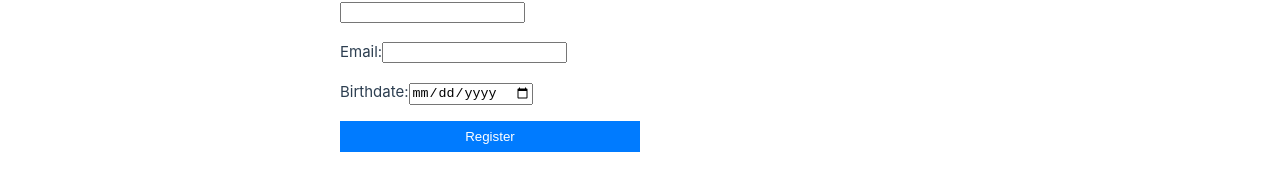
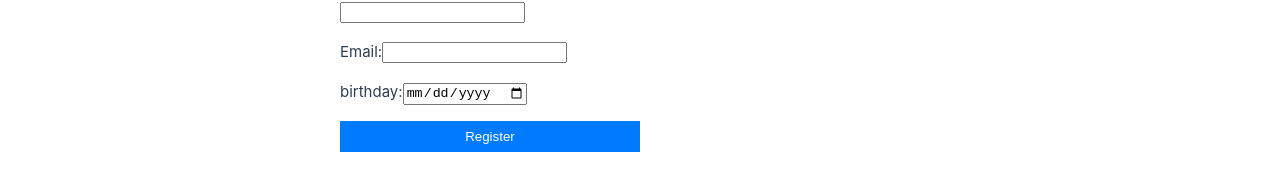
Before and after one commit to qfranklin/vue, a Vue app: page /register in a window 1280 px wide. Shown: the part 416-588 px from the top of the page. Built offline with nearby package versions, Linux system fonts and the light colour scheme.

Commit message:
fixed birthday name

```diff
--- a/src/views/RegisterPage.vue
+++ b/src/views/RegisterPage.vue
@@ -21,8 +21,8 @@
           <input type="email" id="email" v-model="email" required>
         </div>
         <div>
-          <label for="birthdate">Birthdate:</label>
-          <input type="date" id="birthdate" v-model="birthdate" required>
+          <label for="birthday">birthday:</label>
+          <input type="date" id="birthday" v-model="birthday" required>
         </div>
         <button type="submit">Register</button>
       </form>
@@ -47,7 +47,7 @@ export default defineComponent({
     const password = ref('')
     const passwordConfirmation = ref('')
     const email = ref('')
-    const birthdate = ref('')
+    const birthday = ref('')
     const errorMessage = ref('')
     const successMessage = ref('')
 
@@ -58,7 +58,7 @@ export default defineComponent({
           password: password.value,
           password_confirmation: passwordConfirmation.value,
           email: email.value,
-          birthdate: birthdate.value
+          birthday: birthday.value
         })
         console.log('Registration successful:', response.data)
         successMessage.value = 'Registration successful!'
@@ -68,7 +68,7 @@ export default defineComponent({
         password.value = ''
         passwordConfirmation.value = ''
         email.value = ''
-        birthdate.value = ''
+        birthday.value = ''
       } catch (error) {
         console.error('Registration failed:', error)
         errorMessage.value = 'Registration failed. Please try again.'
@@ -81,7 +81,7 @@ export default defineComponent({
       password,
       passwordConfirmation,
       email,
-      birthdate,
+      birthday,
       errorMessage,
       successMessage,
       handleRegister
```
